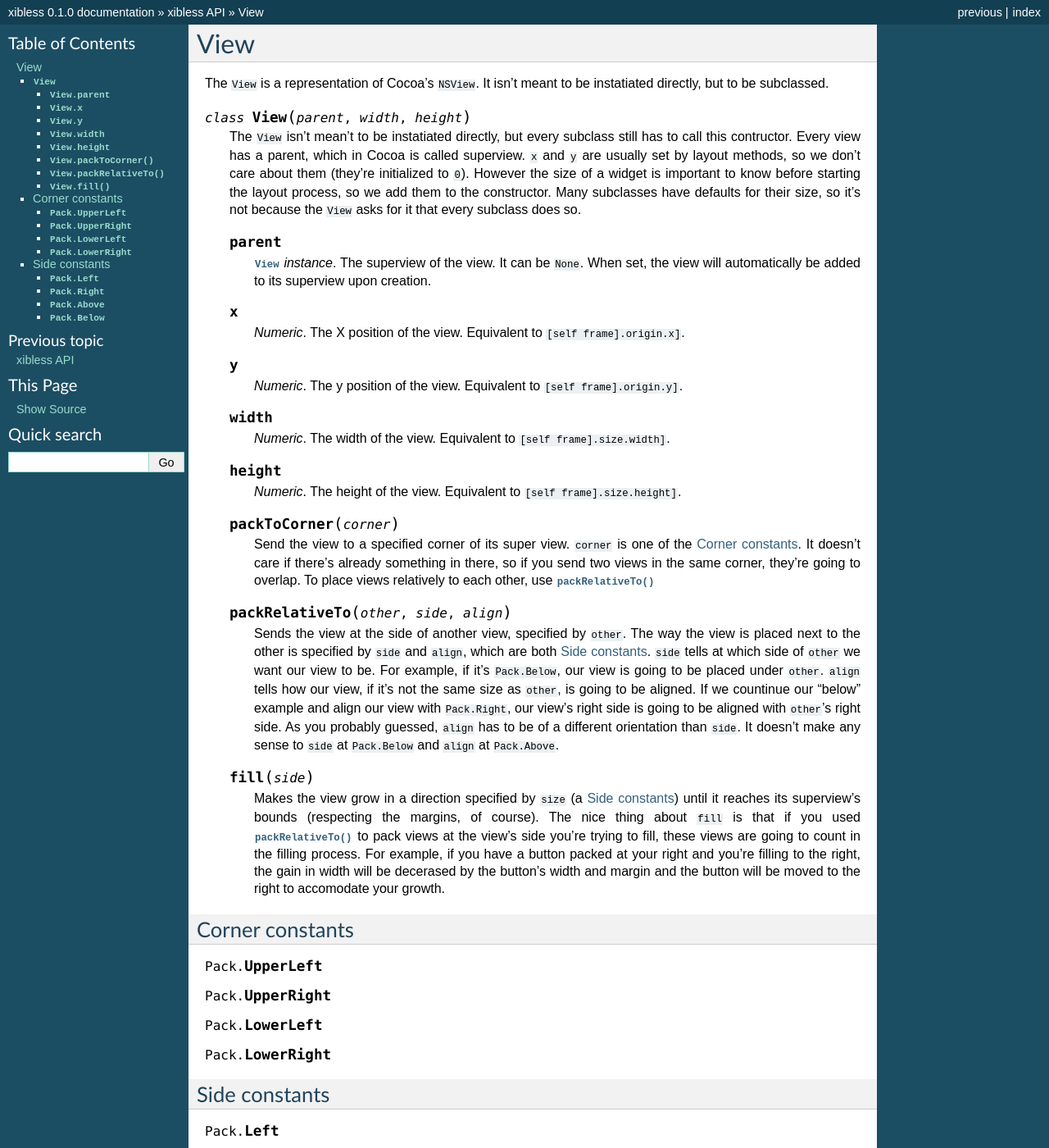
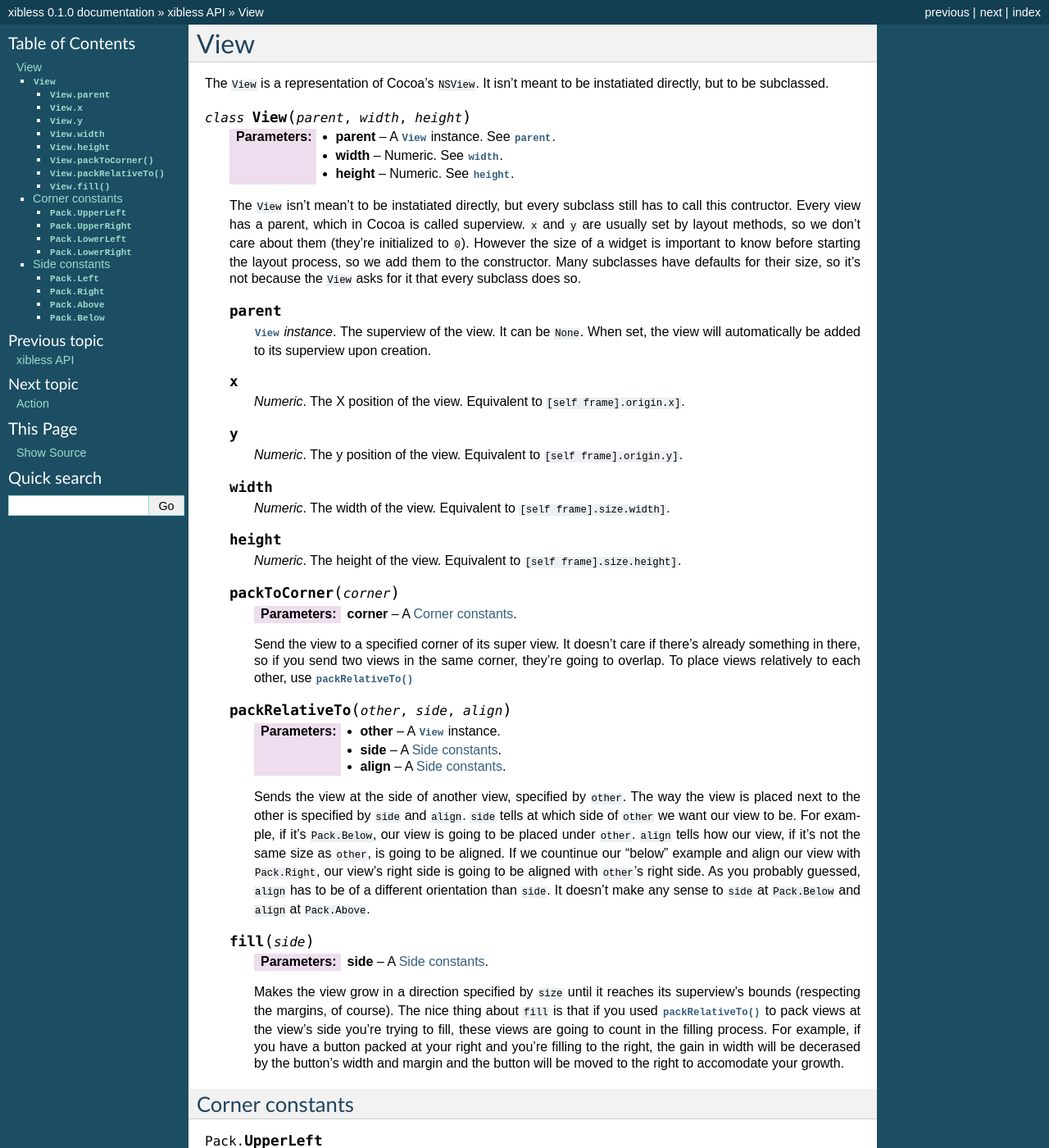
Before and after one commit to hsoft/xibless, a Sphinx documentation site: the page built from docs/api/view.rst, in a window 1280 px wide and 1400 px high. Shown: the whole window at 82% size. Built offline with Sphinx 7.4.7, drawn with Linux system fonts in a browser that asks for light colours; pages that are not in the unit, such as notebooks, are missing from menus.

Commit message:
Added api/action and api/button to the docs.

```diff
--- a/docs/api/index.rst
+++ b/docs/api/index.rst
@@ -12,12 +12,13 @@ Contents:
 .. toctree::
    :maxdepth: 2
 
-   button
-   combo
-   font
-   label
-   menu
-   popup
-   textfield
    view
    window
+   action
+   font
+   menu
+   button
+   label
+   textfield
+   popup
+   combo
--- a/docs/api/view.rst
+++ b/docs/api/view.rst
@@ -5,6 +5,10 @@ The ``View`` is a representation of Cocoa's ``NSView``. It isn't meant to be ins
 but to be subclassed.
 
 .. class:: View(parent, width, height)
+
+    :param parent: A :class:`View` instance. See :attr:`parent`.
+    :param width: Numeric. See :attr:`width`.
+    :param height: Numeric. See :attr:`height`.
 
     The ``View`` isn't mean't to be instatiated directly, but every subclass still has to call this
     contructor. Every view has a parent, which in Cocoa is called superview. ``x`` and ``y`` are
@@ -36,28 +40,34 @@ but to be subclassed.
 
     .. method:: packToCorner(corner)
 
-        Send the view to a specified corner of its super view. ``corner`` is one of the
-        :ref:`corner-constants`. It doesn't care if there's already something in there, so if you
-        send two views in the same corner, they're going to overlap. To place views relatively to
-        each other, use :meth:`packRelativeTo`
+        :param corner: A :ref:`corner-constants`.
+
+        Send the view to a specified corner of its super view. It doesn't care if there's already
+        something in there, so if you send two views in the same corner, they're going to overlap.
+        To place views relatively to each other, use :meth:`packRelativeTo`
 
     .. method:: packRelativeTo(other, side, align)
 
+        :param other: A :class:`View` instance.
+        :param side: A :ref:`side-constants`.
+        :param align: A :ref:`side-constants`.
+
         Sends the view at the side of another view, specified by ``other``. The way the view is
-        placed next to the other is specified by ``side`` and ``align``, which are both
-        :ref:`side-constants`. ``side`` tells at which side of ``other`` we want our view to be.
-        For example, if it's ``Pack.Below``, our view is going to be placed under ``other``.
-        ``align`` tells how our view, if it's not the same size as ``other``, is going to be
-        aligned. If we countinue our "below" example and align our view with ``Pack.Right``, our
-        view's right side is going to be aligned with ``other``'s right side. As you probably
-        guessed, ``align`` has to be of a different orientation than ``side``. It doesn't make any
-        sense to ``side`` at ``Pack.Below`` and ``align`` at ``Pack.Above``.
+        placed next to the other is specified by ``side`` and ``align``. ``side`` tells at which
+        side of ``other`` we want our view to be. For example, if it's ``Pack.Below``, our view is
+        going to be placed under ``other``. ``align`` tells how our view, if it's not the same size
+        as ``other``, is going to be aligned. If we countinue our "below" example and align our view
+        with ``Pack.Right``, our view's right side is going to be aligned with ``other``'s right
+        side. As you probably guessed, ``align`` has to be of a different orientation than ``side``.
+        It doesn't make any sense to ``side`` at ``Pack.Below`` and ``align`` at ``Pack.Above``.
 
     .. method:: fill(side)
 
-        Makes the view grow in a direction specified by ``size`` (a :ref:`side-constants`) until
-        it reaches its superview's bounds (respecting the margins, of course). The nice thing about
-        ``fill`` is that if you used :meth:`packRelativeTo` to pack views at the view's side you're
+        :param side: A :ref:`side-constants`.
+
+        Makes the view grow in a direction specified by ``size`` until it reaches its superview's
+        bounds (respecting the margins, of course). The nice thing about ``fill`` is that if you
+        used :meth:`packRelativeTo` to pack views at the view's side you're
         trying to fill, these views are going to count in the filling process. For example, if you
         have a button packed at your right and you're filling to the right, the gain in width will
         be decerased by the button's width and margin and the button will be moved to the right to
```
Also changed, not shown: docs/api/action.rst (added, +14 -0 lines), docs/api/button.rst (added, +39 -0 lines), docs/basics.rst (+11 -4 lines).
